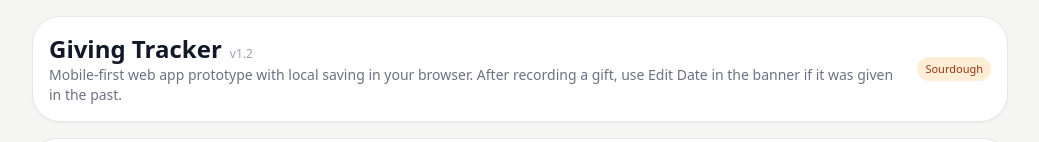
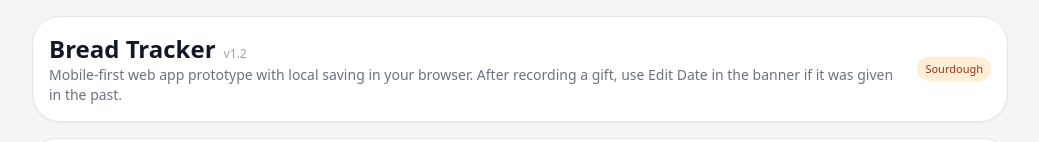
Before and after one commit to jackmchandler-tech/bread-gifting-tracker, a React (Vite) app: page / in a window 1280 px wide. Shown: the top 142 px of the page, without its empty margins (120-1159 px from the left). Built offline with nearby package versions, Linux system fonts and the light colour scheme.

Commit message:
Manual mods for pach version # & default update

```diff
--- a/src/App.jsx
+++ b/src/App.jsx
@@ -27,9 +27,9 @@ const SettingsIcon = ({ className = "w-5 h-5" }) => <Icon className={className}>
 const STORAGE_KEY = "bread-gifting-tracker-v1";
 const APP_VERSION = "v1.2";
 const DEFAULT_APP_SETTINGS = {
-  title: "Giving Tracker",
-  itemSingular: "gift",
-  itemPlural: "gifts",
+  title: "Bread Tracker",
+  itemSingular: "loaf",
+  itemPlural: "loaves",
   enableRatings: true,
   enableFeedback: true,
 };
@@ -350,18 +350,18 @@ function BreadManagerScreen({ breadTypes, setCurrentBread, requestDeleteBreadTyp
 
 function SetupScreen({ settings, onSave }) {
   const [form, setForm] = useState({
-    title: settings.title || "Giving Tracker",
-    itemSingular: settings.itemSingular || "gift",
-    itemPlural: settings.itemPlural || "gifts",
+    title: settings.title || "Bread Tracker",
+    itemSingular: settings.itemSingular || "loaf",
+    itemPlural: settings.itemPlural || "loaves",
     enableRatings: settings.enableRatings ?? true,
     enableFeedback: settings.enableFeedback ?? true,
   });
 
   useEffect(() => {
     setForm({
-      title: settings.title || "Giving Tracker",
-      itemSingular: settings.itemSingular || "gift",
-      itemPlural: settings.itemPlural || "gifts",
+      title: settings.title || "Bread Tracker",
+      itemSingular: settings.itemSingular || "loaf",
+      itemPlural: settings.itemPlural || "loaves",
       enableRatings: settings.enableRatings ?? true,
       enableFeedback: settings.enableFeedback ?? true,
     });
```
